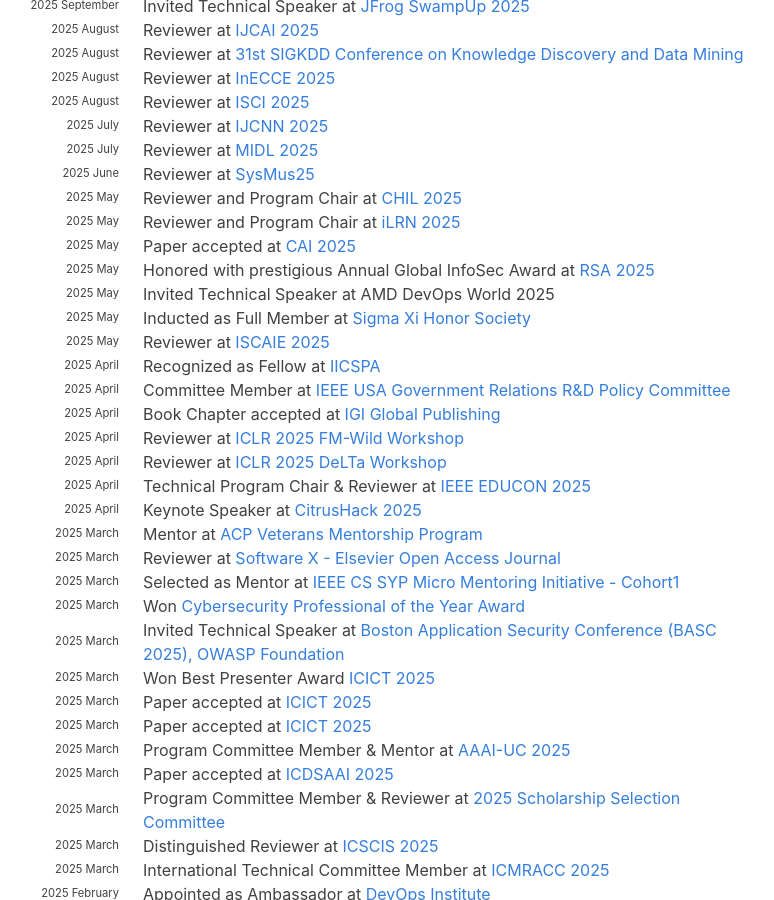
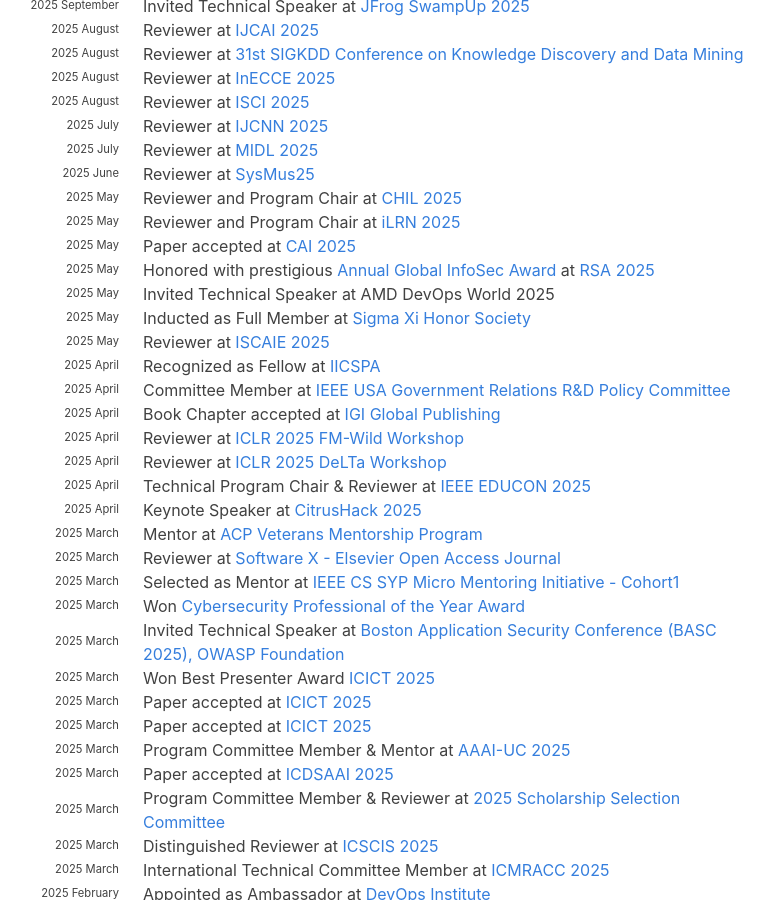
Before and after one commit to hariharanragothaman/hariharanragothaman.github.io, a Jekyll site: the page built from index.md, in a window 1280 px wide and 900 px high, scrolled down 892 px. Shown: the whole window, without its empty margins (189-963 px from the left). Built offline with Jekyll 4.4.1, drawn with Linux system fonts in a browser that asks for light colours; nearby versions of some CDN libraries; some web fonts are replaced; some of the changed lines change nothing that is shown.

Commit message:
Polishes and Updates

```diff
--- a/_data/news.yaml
+++ b/_data/news.yaml
@@ -56,9 +56,10 @@
   year-extra: May
   description: Paper accepted at <a href="https://cai.ieee.org/2025/">CAI 2025</a>
 
+
 - year: 2025
   year-extra: May
-  description: Honored with prestigious Annual Global InfoSec Award at <a href="https://www.rsaconference.com/usa">RSA 2025</a>
+  description: Honored with prestigious <a href="https://x.com/miliefsky/status/1920114663351595197">Annual Global InfoSec Award</a> at <a href="https://www.rsaconference.com/usa">RSA 2025</a>
 
 
 - year: 2025
```
